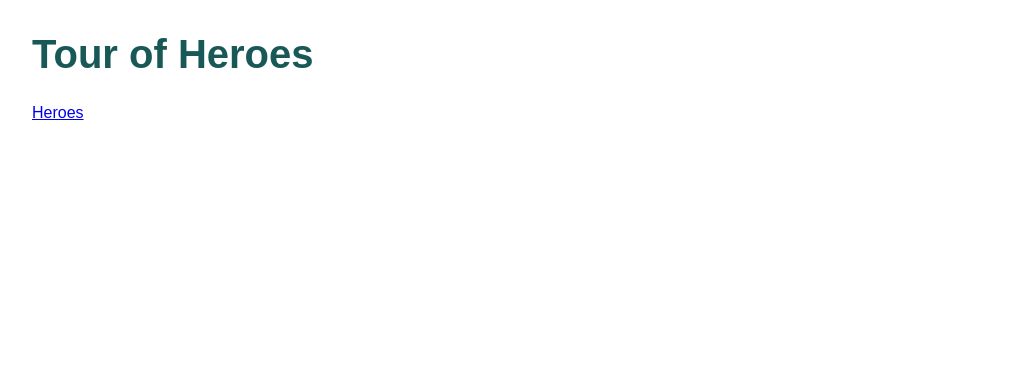
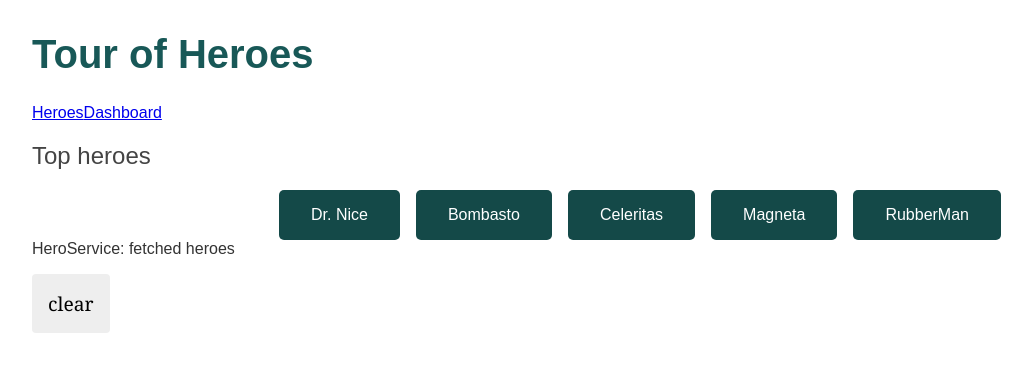
Before and after one commit to little-plumelet/Angular_Tour-of-heroes, an Angular app: page /dashboard in a window 1280 px wide. Before the commit this address led to /. Shown: the top 372 px of the page, without its empty margins (0-1032 px from the left). Built offline with nearby package versions, Linux system fonts and the light colour scheme.

Commit message:
add rout '/dashboard' & component dashboard

```diff
--- a/src/app/app-routing.module.ts
+++ b/src/app/app-routing.module.ts
@@ -1,9 +1,12 @@
 import { NgModule } from '@angular/core';
 import { RouterModule, Routes } from '@angular/router';
+import { DashboardComponent } from './dashboard/dashboard.component';
 import { HeroesComponent } from './heroes/heroes.component';
 
 const routes: Routes = [
-  { path: 'heroes', component: HeroesComponent }
+  { path: 'heroes', component: HeroesComponent },
+  { path: 'dashboard', component: DashboardComponent },
+  { path: '', redirectTo: 'dashboard',pathMatch: 'full'}
 ];
 
 @NgModule({
--- a/src/app/app.component.html
+++ b/src/app/app.component.html
@@ -1,6 +1,7 @@
 <h1>{{title}}</h1>
 <nav>
   <a routerLink="/heroes">Heroes</a>
+  <a routerLink="/dashboard">Dashboard</a>
 </nav>
 <router-outlet></router-outlet>
 <app-messages></app-messages>
--- a/src/app/app.module.ts
+++ b/src/app/app.module.ts
@@ -6,13 +6,15 @@ import { AppComponent } from './app.component';
 import { HeroesComponent } from './heroes/heroes.component';
 import { HeroDetailComponent } from './hero-detail/hero-detail.component';
 import { MessagesComponent } from './messages/messages.component';
+import { DashboardComponent } from './dashboard/dashboard.component';
 
 @NgModule({
   declarations: [
     AppComponent,
     HeroesComponent,
     HeroDetailComponent,
-    MessagesComponent
+    MessagesComponent,
+    DashboardComponent
   ],
   imports: [
     BrowserModule,
--- /dev/null
+++ b/src/app/dashboard/dashboard.component.html
@@ -0,0 +1,9 @@
+<h2>Top heroes</h2>
+<div class="dashboard">
+  <a
+    *ngFor="let hero of heroes"
+    class="dashboard_tab"
+  >
+    {{hero.name}}
+  </a>
+</div>
--- /dev/null
+++ b/src/app/dashboard/dashboard.component.scss
@@ -0,0 +1,18 @@
+.dashboard {
+  display: flex;
+  justify-content: center;
+  align-items: center;
+  gap: 1rem;
+
+  &_tab {
+    background-color: rgb(20, 73, 72);
+    color: white;
+    padding: 1rem 2rem;
+    border-radius: 5px;
+    cursor: pointer;
+  }
+
+  &_tab:hover {
+    background-color: rgb(28, 99, 98);
+  }
+}
--- /dev/null
+++ b/src/app/dashboard/dashboard.component.ts
@@ -0,0 +1,22 @@
+import { Component } from '@angular/core';
+import { IHero } from '../hero';
+import { HeroService } from '../hero.service';
+
+@Component({
+  selector: 'app-dashboard',
+  templateUrl: './dashboard.component.html',
+  styleUrls: ['./dashboard.component.scss']
+})
+export class DashboardComponent {
+  heroes?: IHero[]
+
+  constructor(private heroService: HeroService) {}
+
+  ngOnInit() {
+    this.getHeroes();
+  }
+
+  getHeroes(): void {
+    this.heroService.getHeroes().subscribe((heroes) => this.heroes = heroes.slice(0, 5))
+  }
+ }
```
Also changed, not shown: 1 other file (tests, documents, lock files or other folders).
